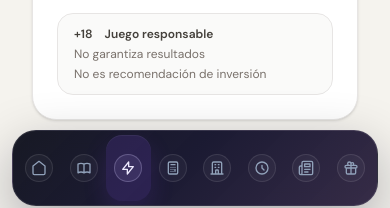
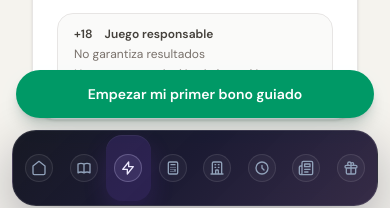
Before and after one commit to eloylt13/matched-betting-app, a Next.js app: page /pronosticos in a window 390 px wide. Shown: the part 630-838 px from the top of the page. Built offline with nearby package versions, Linux system fonts and the light colour scheme; no server answers; a web font is replaced by a local one.

Commit message:
feat: añadir CTA fijo móvil al embudo principal

```diff
--- a/app/bienvenida/page.tsx
+++ b/app/bienvenida/page.tsx
@@ -1,5 +1,6 @@
 import type { Metadata } from 'next'
 import Link from 'next/link'
+import StickyMobileCTA from '@/components/StickyMobileCTA'
 
 const introGuideHref = '/guias/primeros-pasos/introduccion-matched-betting'
 const betfairGuideHref = '/guias/primeros-pasos/betfair-exchange'
@@ -127,7 +128,7 @@ export const metadata: Metadata = {
 export default function BienvenidaPage() {
   return (
     <main
-      className="min-h-screen overflow-hidden bg-[#0e0d1f] px-4 py-10 text-white sm:px-6 sm:py-14 lg:px-8"
+      className="min-h-screen overflow-hidden bg-[#0e0d1f] px-4 pb-40 pt-10 text-white sm:px-6 sm:py-14 lg:px-8"
       style={{
         background:
           'linear-gradient(160deg, #0e0d1f 0%, #12112A 42%, #18213a 72%, #101726 100%)',
@@ -343,6 +344,8 @@ export default function BienvenidaPage() {
           </div>
         </section>
       </div>
+
+      <StickyMobileCTA href="/casas/versus" label="Empezar con Versus" offset="aboveNav" />
     </main>
   )
 }
--- a/app/page.tsx
+++ b/app/page.tsx
@@ -4,6 +4,7 @@ import TrackedLink from '@/components/analytics/TrackedLink'
 import EmailCapture from '@/components/landing/EmailCapture'
 import HeroAtmosphere from '@/components/landing/HeroAtmosphere'
 import HeroMockup from '@/components/landing/HeroMockup'
+import StickyMobileCTA from '@/components/StickyMobileCTA'
 
 type LandingIconName =
   | 'calculator'
@@ -289,7 +290,7 @@ export default function LandingPage() {
   }
 
   return (
-    <div className="min-h-screen">
+    <div className="min-h-screen pb-28 md:pb-0">
       <style>{`
         .landing-reveal {
           opacity: 1;
@@ -885,6 +886,7 @@ export default function LandingPage() {
         </div>
       </section>
 
+      <StickyMobileCTA href="/bienvenida" label="Empezar mi primer bono guiado" />
     </div>
   )
 }
--- a/app/pronosticos/page.tsx
+++ b/app/pronosticos/page.tsx
@@ -1,5 +1,6 @@
 import type { Metadata } from 'next'
 import Link from 'next/link'
+import StickyMobileCTA from '@/components/StickyMobileCTA'
 
 export const metadata: Metadata = {
   title: 'Freebet diaria en pausa | IAPredictHub',
@@ -8,7 +9,7 @@ export const metadata: Metadata = {
 
 export default function PronosticosPage() {
   return (
-    <div className="min-h-[70vh] px-4 py-10 sm:py-14">
+    <div className="min-h-[70vh] px-4 pb-40 pt-10 sm:py-14">
       <div className="mx-auto flex w-full max-w-4xl flex-col gap-8">
         <section className="overflow-hidden rounded-3xl border border-stone-200 bg-white shadow-sm">
           <div
@@ -61,6 +62,8 @@ export default function PronosticosPage() {
           </div>
         </section>
       </div>
+
+      <StickyMobileCTA href="/bienvenida" label="Empezar mi primer bono guiado" offset="aboveNav" />
     </div>
   )
 }
--- /dev/null
+++ b/components/StickyMobileCTA.tsx
@@ -0,0 +1,25 @@
+import Link from 'next/link'
+
+type StickyMobileCTAProps = {
+  href: string
+  label: string
+  offset?: 'default' | 'aboveNav'
+}
+
+export default function StickyMobileCTA({ href, label, offset = 'default' }: StickyMobileCTAProps) {
+  const bottomClass =
+    offset === 'aboveNav'
+      ? 'bottom-[calc(6rem+env(safe-area-inset-bottom))]'
+      : 'bottom-[calc(1rem+env(safe-area-inset-bottom))]'
+
+  return (
+    <div className={`fixed inset-x-4 z-[60] md:hidden ${bottomClass}`}>
+      <Link
+        href={href}
+        className="flex min-h-12 w-full items-center justify-center rounded-full bg-emerald-600 px-5 py-3 text-center text-sm font-semibold text-white shadow-lg shadow-emerald-950/20 transition hover:bg-emerald-500 focus:outline-none focus:ring-2 focus:ring-emerald-400 focus:ring-offset-2 focus:ring-offset-slate-950"
+      >
+        {label}
+      </Link>
+    </div>
+  )
+}
```
